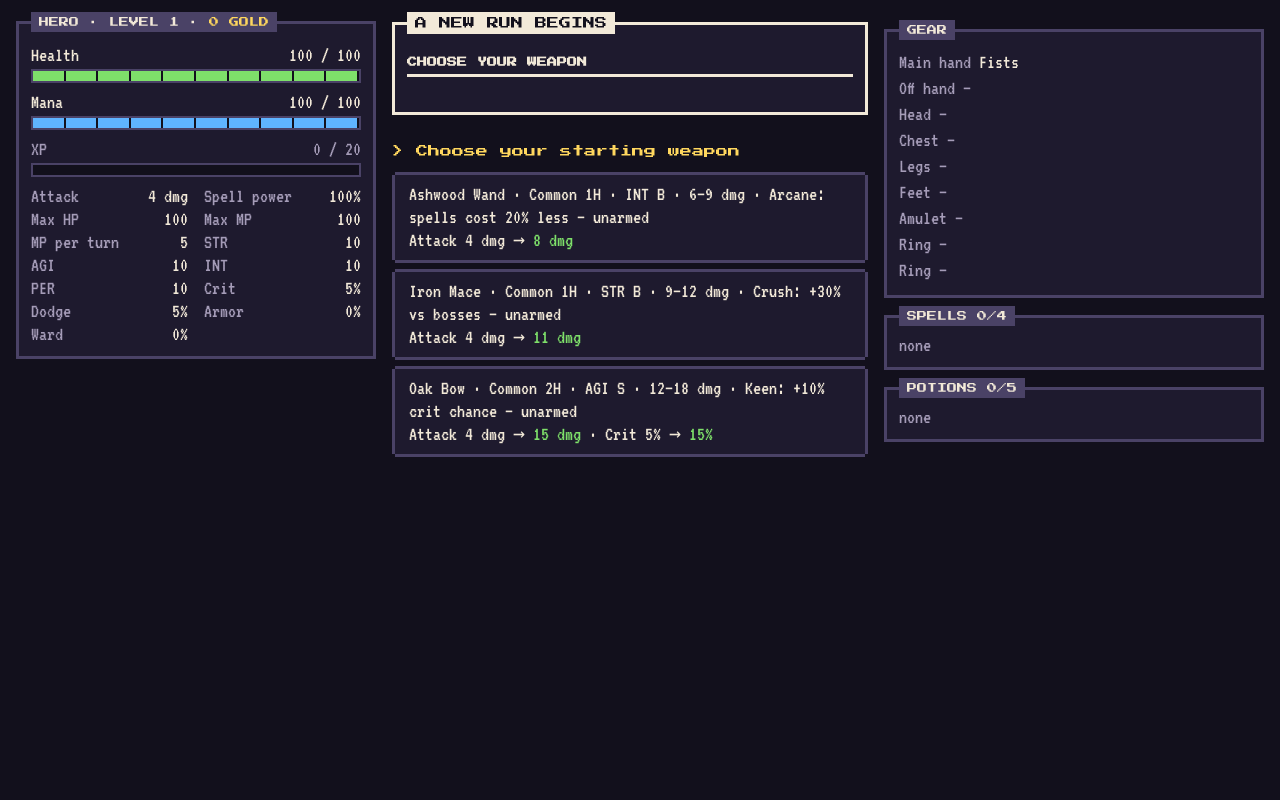
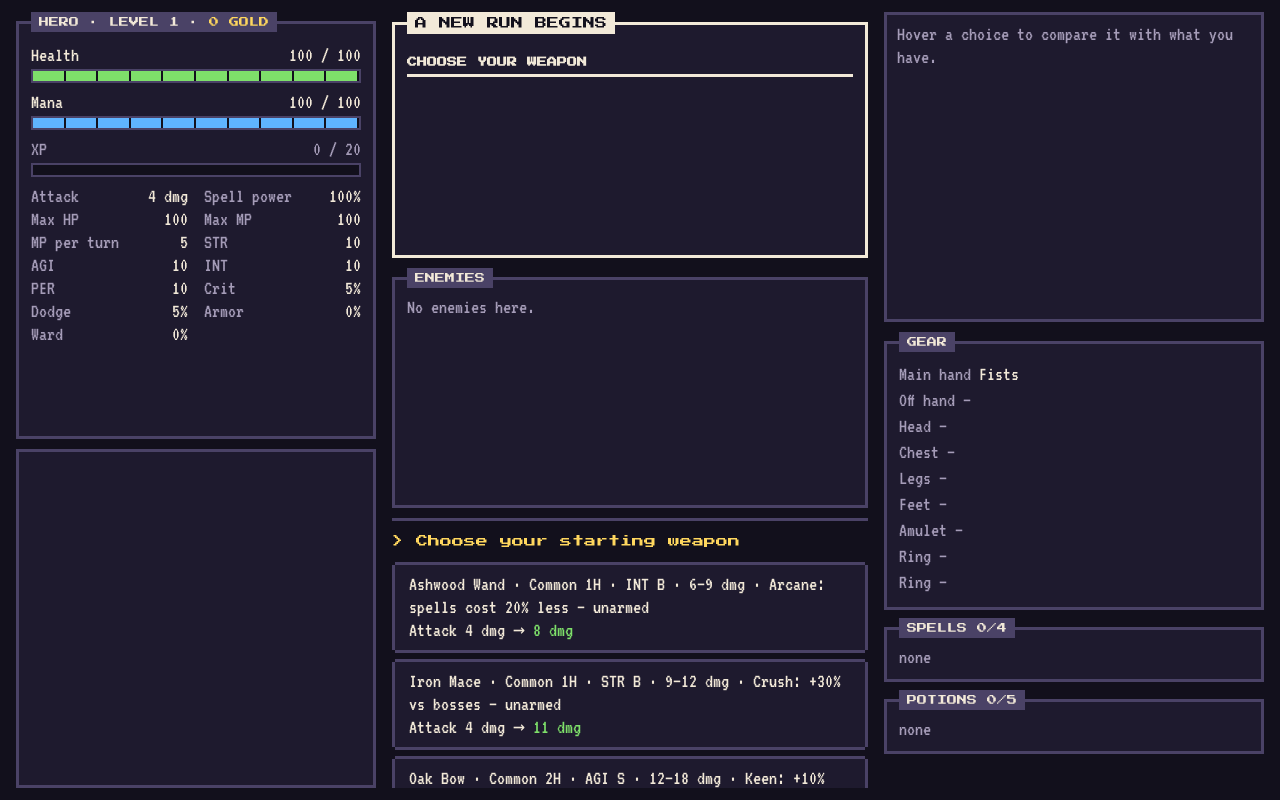
Before and after one commit to ThomasLyy/Text-based-RPG, a website built with Vite: page index.html in a window 1280 px wide. Built offline with nearby package versions, Linux system fonts and the light colour scheme.

Commit message:
UI: fixed HUD on wide screens - every box has a fixed slot and scrolls inside; the enemies, map and comparison boxes are always drawn

```diff
--- a/index.html
+++ b/index.html
@@ -16,7 +16,7 @@
     <main>
       <!-- left: the act map (click a highlighted room to move), then the hero -->
       <aside id="left">
-        <section id="mapbox" hidden><div id="map"></div></section>
+        <section id="mapbox"><div id="map"></div></section>
         <section id="hero"></section>
       </aside>
       <!-- center: the current room (act and room as title, what happened in it), who you face, then your choices -->
--- a/src/main.ts
+++ b/src/main.ts
@@ -109,11 +109,12 @@ const row = (name: string, value: string) => `<div class="line"><span class="dim
 
 io.render = (v: CombatView) => {
   const p = v.player;
-  $("mapbox").hidden = !v.map;
-  if (v.map) $("map").innerHTML = drawMap(v.map);
+  $("map").innerHTML = v.map ? drawMap(v.map) : ""; // the box keeps its place before the first map
   $("title").innerHTML = markup(v.title);
+  // always drawn, even empty, so nothing below it moves when a fight starts or ends
   $("board").innerHTML = `
-    ${v.enemies.length ? `<fieldset><legend>Enemies</legend>
+    <fieldset><legend>Enemies</legend>
+      ${v.enemies.length ? "" : '<div class="dim">No enemies here.</div>'}
       ${v.enemies
         .map((e) =>
           e.health > 0
@@ -121,7 +122,7 @@ io.render = (v: CombatView) => {
             : `<div class="unit dim">${e.name} — defeated</div>`,
         )
         .join("")}
-    </fieldset>` : ""}`;
+    </fieldset>`;
   $("hero").innerHTML = `
     <fieldset><legend>Hero · Level ${p.level} · <span class="yellow">${p.gold} gold</span></legend>
       <div class="unit"><div class="line"><span>Health</span><span>${p.health} / ${p.maxHealth}</span></div>${bar(p.health, p.maxHealth, "green")}</div>
--- a/src/style.css
+++ b/src/style.css
@@ -48,7 +48,8 @@ main {
 #log { max-height: 40dvh; }
 #compare { display: none; }
 
-/* Wide screens: map and hero | room, fight and choices | comparison and gear. Each column scrolls on its own. */
+/* Wide screens, a fixed HUD: map and hero | room, enemies and choices | comparison and gear.
+   Every box has a fixed slot; content that does not fit scrolls inside its box, so nothing ever moves. */
 @media (min-width: 1000px) {
   main {
     max-width: 1600px;
@@ -58,11 +59,19 @@ main {
     grid-template-rows: minmax(0, 1fr);
     gap: 16px;
   }
-  #left, #right { display: flex; flex-direction: column; gap: 8px; min-height: 0; overflow-y: auto; }
-  #center { display: flex; flex-direction: column; gap: 8px; min-height: 0; overflow-y: auto; }
-  #log { max-height: 50dvh; }
-  #compare { display: block; white-space: pre-line; flex-shrink: 0; }
-  #compare:not(:empty) { border: 3px solid var(--blue); background: var(--panel); padding: 8px 10px; }
+  #left, #center, #right { display: grid; gap: 10px; min-height: 0; }
+  #left { grid-template-rows: 55% minmax(0, 1fr); }
+  #center { grid-template-rows: minmax(0, 1fr) 240px 270px; }
+  #right { grid-template-rows: 40% minmax(0, 1fr); }
+  #left > *, #center > *, #right > * { min-height: 0; overflow-y: auto; margin: 0; }
+  #mapbox { border: 3px solid var(--border); background: var(--panel); padding: 6px; }
+  #map, #map svg { height: 100%; max-height: none; }
+  #room { display: flex; flex-direction: column; }
+  #log { flex: 1; min-height: 0; max-height: none; }
+  #board > fieldset, #hero > fieldset { min-height: 100%; margin: 0; }
+  #prompt { border-top: 3px solid var(--border); padding-top: 8px; }
+  #compare { display: block; white-space: pre-line; border: 3px solid var(--border); background: var(--panel); padding: 8px 10px; }
+  #compare:empty::before { content: "Hover a choice to compare it with what you have."; color: var(--muted); }
 }
 
 /* Boxes: a hard 3px frame; the title is an inverted tab sitting on it. */
```
